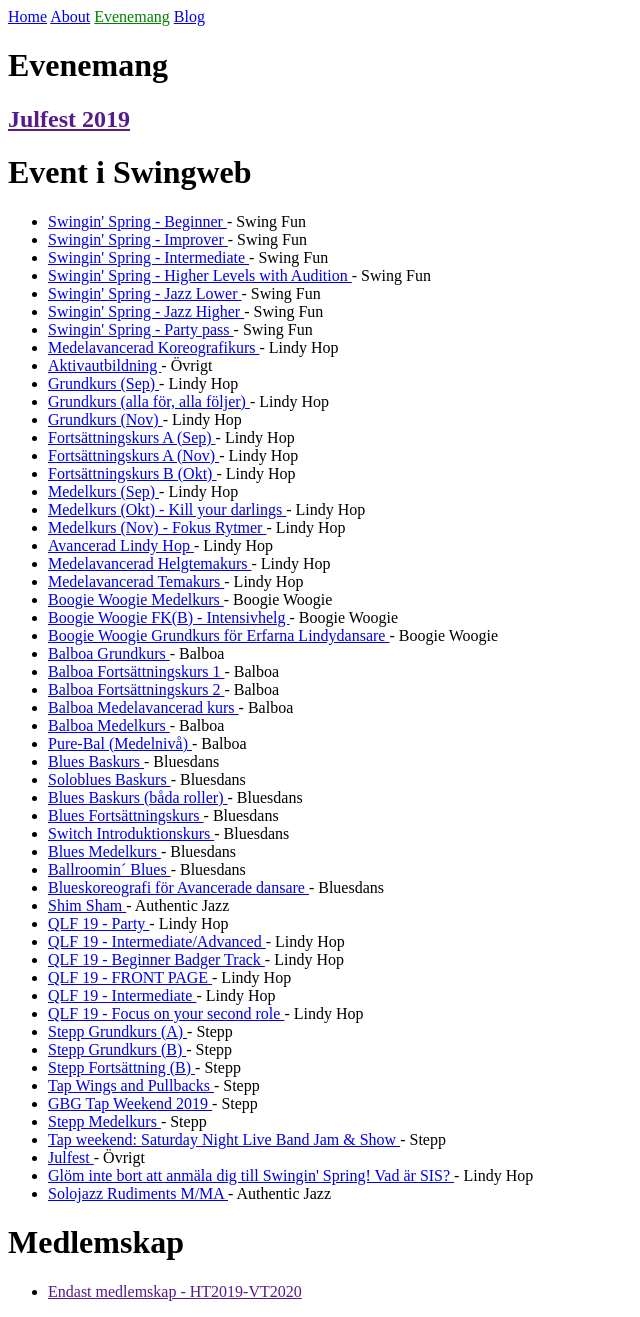
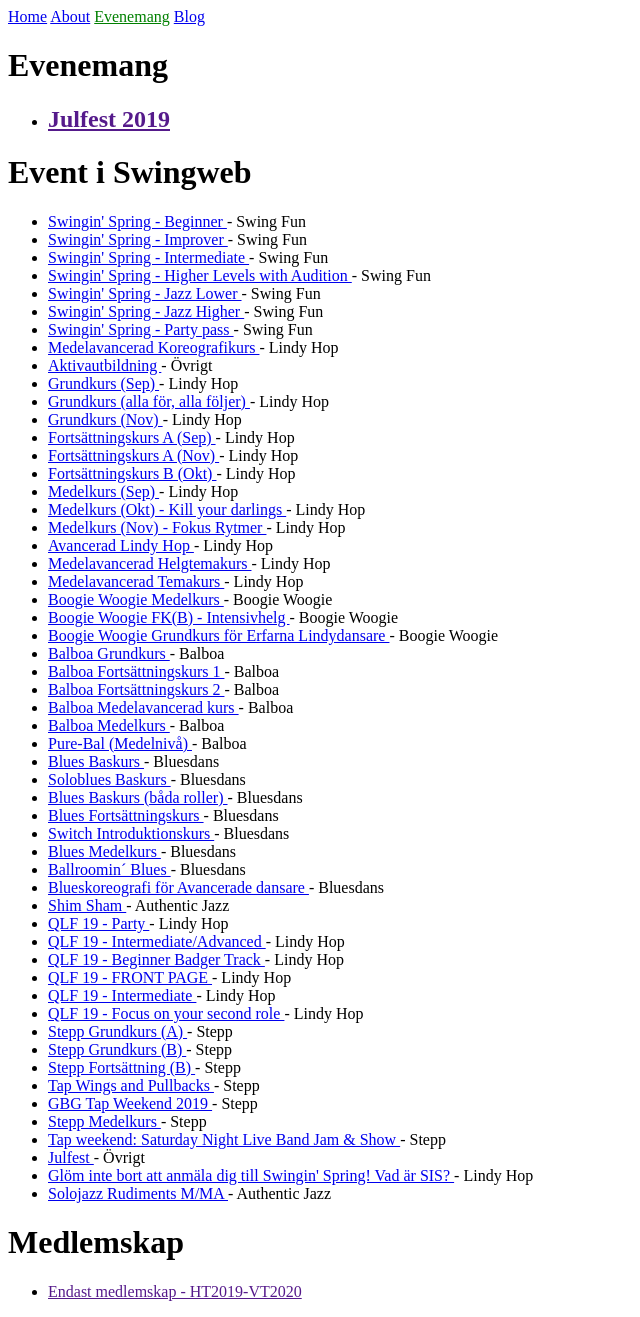
Before and after one commit to lundh/wcj-web, a Jekyll site: the page built from events.html, in a window 1280 px wide. Shown: the whole page, without its empty margins (0-640 px from the left). Built offline with Jekyll 4.4.1, drawn with Linux system fonts in a browser that asks for light colours; a script that is not in the unit is left out.

Commit message:
Added a list of event

```diff
--- a/events.html
+++ b/events.html
@@ -4,8 +4,10 @@
 ---
 <h1>Evenemang</h1>
 
-
-{% for event in site.events %}
-<h2><a href="{{ post.url }}">{{ event.name }}</a></h2>
-<p>{{ post.content | markdownify }}</p>
-{% endfor %}
+<ul>
+  {% for event in site.events %}
+  <li><h2><a href="{{ post.url }}">{{ event.name }}</a></h2>
+  <p>{{ post.content | markdownify }}</p>
+  </li>
+  {% endfor %}
+</ul>
```
